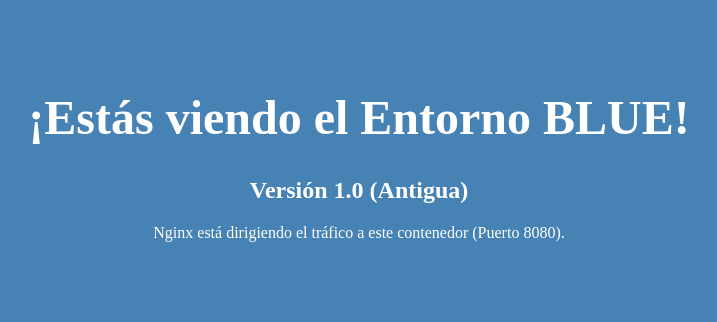
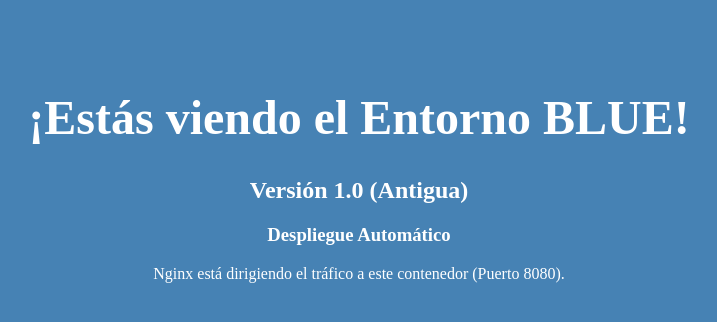
Before and after one commit to JaciyGabo1515/blue-green, a plain HTML site: page app/index-blue.html in a window 1280 px wide. Shown: the whole page, without its empty margins (281-998 px from the left). Drawn offline with Linux system fonts and the light colour scheme.

Commit message:
Despliegue Automático

```diff
--- a/app/index-blue.html
+++ b/app/index-blue.html
@@ -11,6 +11,7 @@
 <body>
     <h1>¡Estás viendo el Entorno BLUE!</h1>
     <h2>Versión 1.0 (Antigua)</h2>
+    <h3>Despliegue Automático</h3>
     <p>Nginx está dirigiendo el tráfico a este contenedor (Puerto 8080).</p>
 </body>
 </html>
```
Also changed, not shown: 1 other file.
